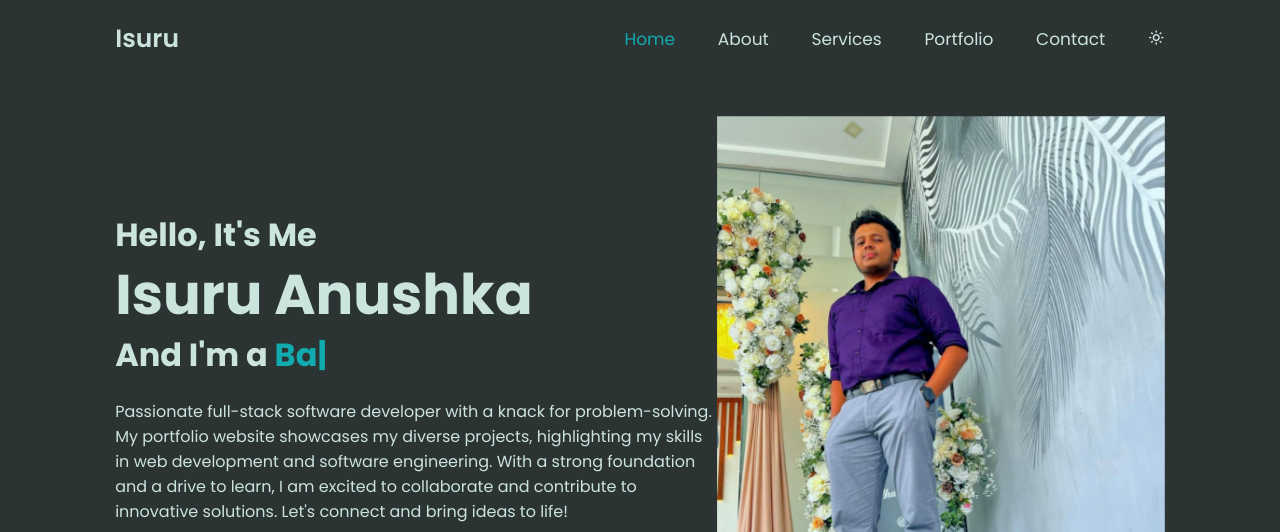
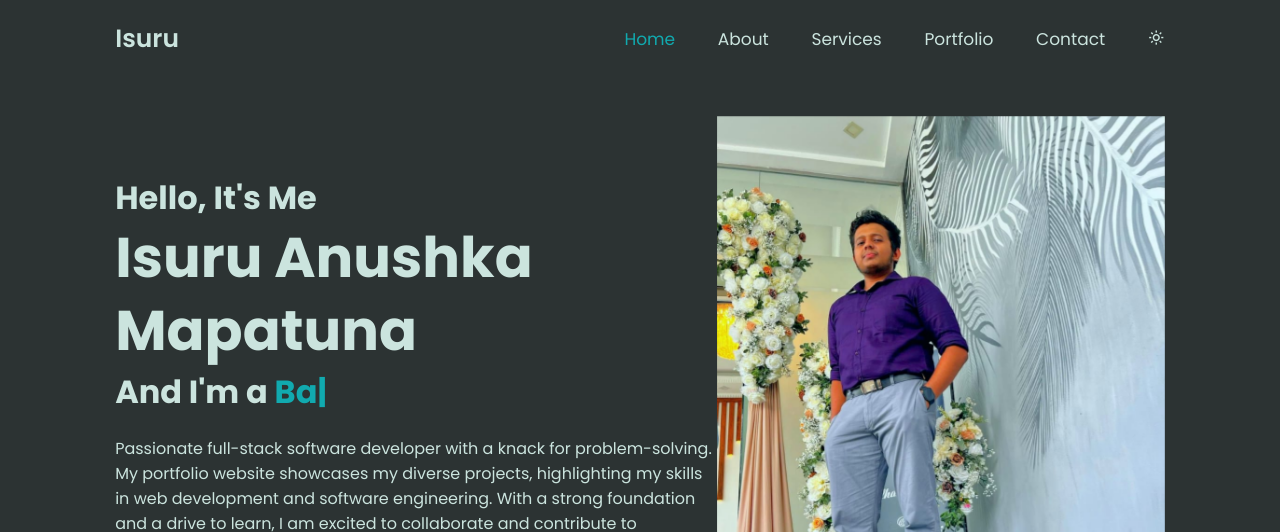
Before and after one commit to IT21163586/MyPortpolio, a website: page index.html in a window 1280 px wide. Shown: the top 532 px of the page. Drawn offline with nearby package versions, Linux system fonts and the light colour scheme.

Commit message:
Update index.html

```diff
--- a/index.html
+++ b/index.html
@@ -32,7 +32,7 @@
         <section class="home" id="home">
             <div class="home-content">
                 <h3>Hello, It's Me</h3>
-                <h1>Isuru Anushka</h1>
+                <h1>Isuru Anushka Mapatuna</h1>
                 <h3>And I'm a <span class="multiple-text"></span></h3>
                 <p>Passionate full-stack software developer with a knack for problem-solving. My portfolio website showcases my diverse projects, highlighting my skills in web development and software engineering. With a strong foundation and a drive to learn, I am excited to collaborate and contribute to innovative solutions. Let's connect and bring ideas to life!</p>
                 <div class="social-media">
```
